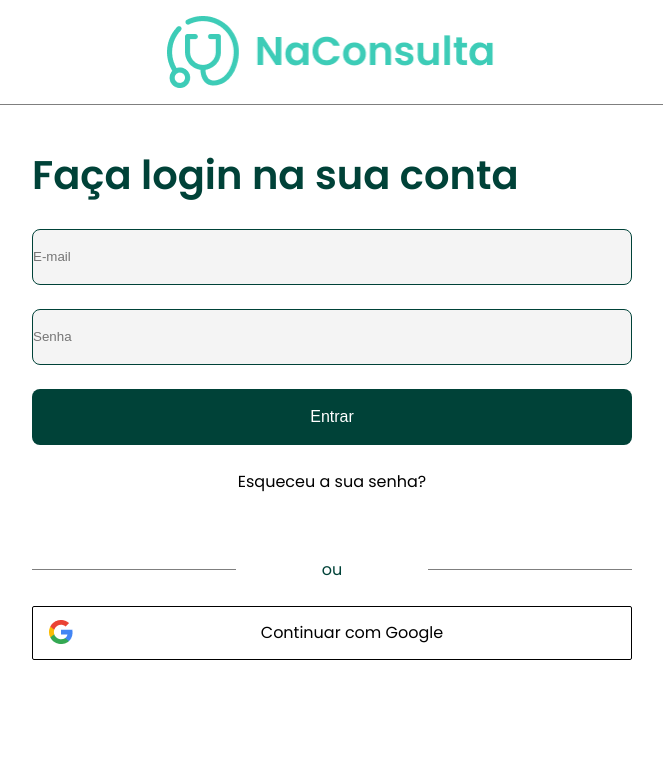
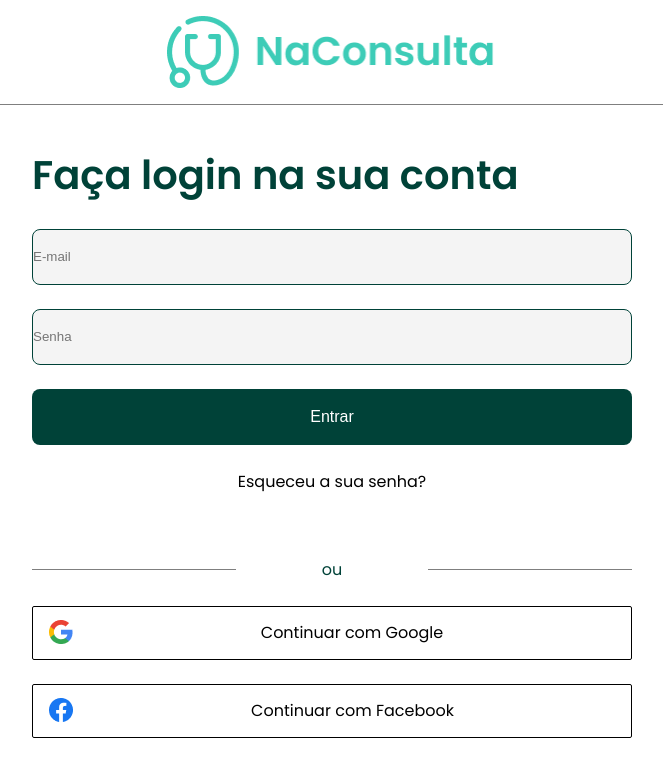
Before and after one commit to Achette/PI_NaConsulta, a React (Create React App) app: page /login in a window 1280 px wide. Shown: the top 776 px of the page, without its empty margins (308-971 px from the left). Built offline with nearby package versions, Linux system fonts and the light colour scheme.

Commit message:
Feat: adiciona botão Facebook no login

```diff
--- /dev/null
+++ b/src/components/facebookButton/index.tsx
@@ -0,0 +1,25 @@
+import { Image } from "@chakra-ui/image";
+import { Flex, Link, Text, VStack } from "@chakra-ui/layout";
+import FacebookIcon from "../../assets/img/facebookIcon.png";
+
+export const FacebookButton = () => {
+  return (
+    <Link cursor="pointer">
+      <VStack
+        justifyContent="center"
+        w="37.5rem"
+        h="3.375rem"
+        bgColor="#FFF"
+        border="0.9px solid #000000"
+        borderRadius="0.125rem"
+      >
+        <Flex w="100%">
+          <Image src={FacebookIcon} alignSelf="flex-start" pl="1rem" />
+          <Text margin="0 auto" fontSize="1rem" fontWeight={400} color="#000">
+            Continuar com Facebook
+          </Text>
+        </Flex>
+      </VStack>
+    </Link>
+  );
+};
--- a/src/components/index.ts
+++ b/src/components/index.ts
@@ -8,3 +8,4 @@ export * from "./commentCard/index";
 export * from "./footer/index";
 export * from "./footerLinks/index";
 export * from "./googleButton/index";
+export * from './facebookButton/index'
--- a/src/routes/users/login/index.tsx
+++ b/src/routes/users/login/index.tsx
@@ -8,7 +8,7 @@ import {
   Text,
   VStack,
 } from "@chakra-ui/react";
-import { GoogleButton } from "../../../components";
+import { FacebookButton, GoogleButton } from "../../../components";
 
 export const Login = () => {
   return (
@@ -73,7 +73,8 @@ export const Login = () => {
             </Text>
             <Divider w="12.75rem" h="0.05625rem" bg="rgba(0, 0, 0, 0.5)" />
           </Flex>
-        <GoogleButton />
+          <GoogleButton />
+          <FacebookButton />
         </VStack>
       </Box>
     </Box>
```
Also changed, not shown: src/assets/img/facebookIcon.png (added).
